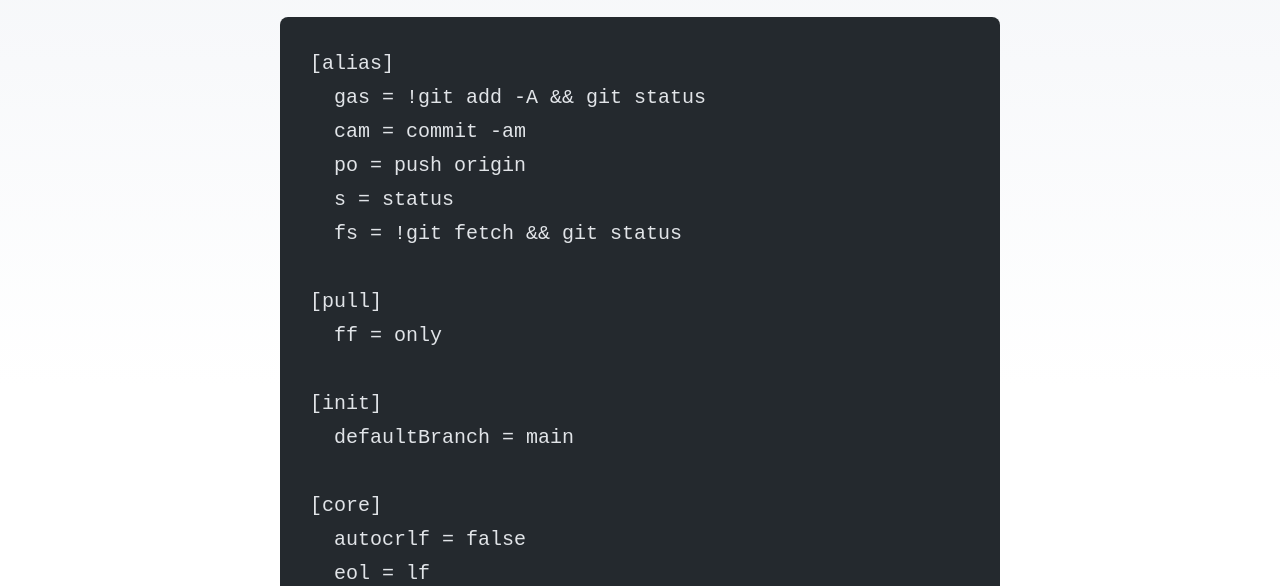
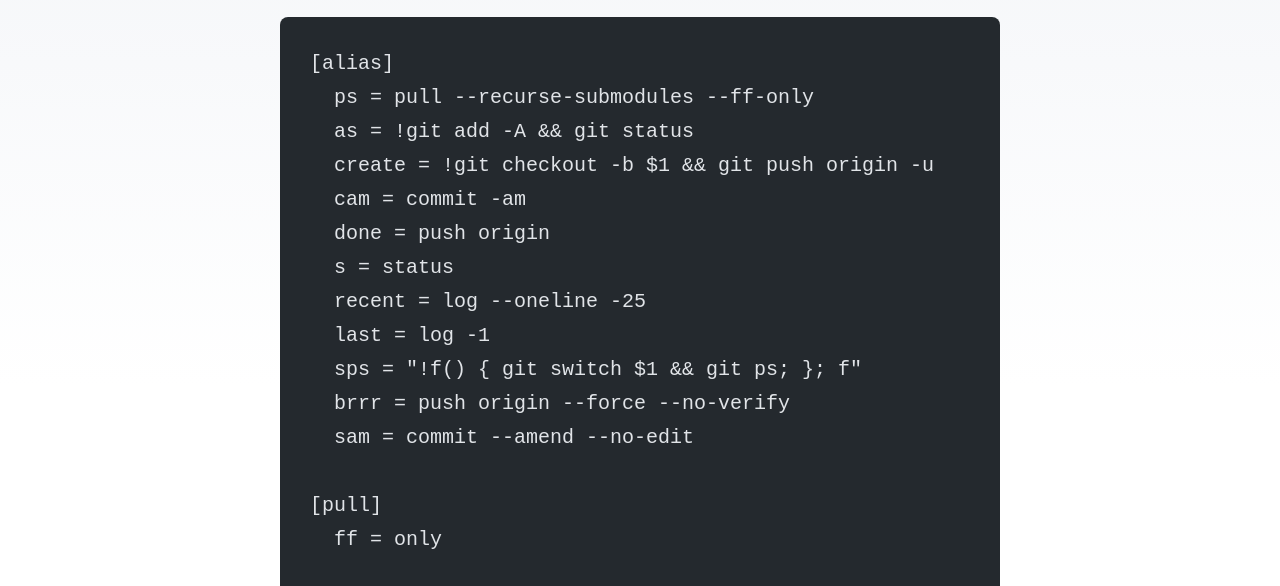
Before and after one commit to nataliethistime/rose-harbour, an Astro site: page /dotfiles in a window 1280 px wide. Shown: the part 214-800 px from the top of the page. Built offline with nearby package versions, Linux system fonts and the light colour scheme; Astro itself is replaced by a stand-in of ours; code samples lack their colours.

Commit message:
Update dotfiles

````diff
--- a/src/pages/dotfiles.md
+++ b/src/pages/dotfiles.md
@@ -8,11 +8,17 @@ description: ''
 
 ```ini
 [alias]
-  gas = !git add -A && git status
+  ps = pull --recurse-submodules --ff-only
+  as = !git add -A && git status
+  create = !git checkout -b $1 && git push origin -u
   cam = commit -am
-  po = push origin
+  done = push origin
   s = status
-  fs = !git fetch && git status
+  recent = log --oneline -25
+  last = log -1
+  sps = "!f() { git switch $1 && git ps; }; f"
+  brrr = push origin --force --no-verify
+  sam = commit --amend --no-edit
 
 [pull]
   ff = only
````
